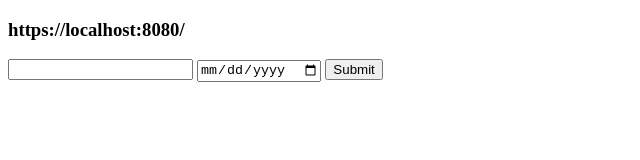
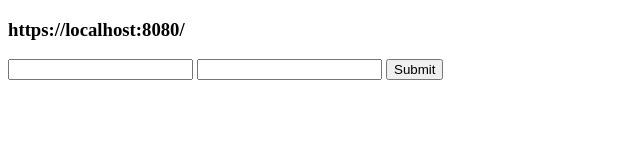
Before and after one commit to acciojob/sharable-urls-Akanksha9678, a website: page main.html in a window 1280 px wide. Shown: the whole page, without its empty margins (0-640 px from the left). Drawn offline with Linux system fonts and the light colour scheme.

Commit message:
created a submission

```diff
--- a/main.html
+++ b/main.html
@@ -7,7 +7,7 @@
 	  <h3 id="url"> https://localhost:8080/</h3>
 	  <form>
 		  <input type="text" id="name" name="name"/>
-		  <input type="date" id="year" name="year"/>
+		  <input type="number" id="year" name="year"/>
 		  <button type="submit" id="button">Submit</button>
 	  </form>
     <script type="text/javascript" src="./script.js">
```
